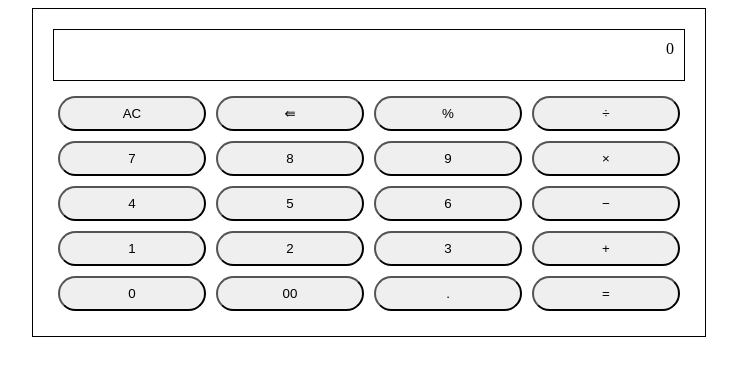
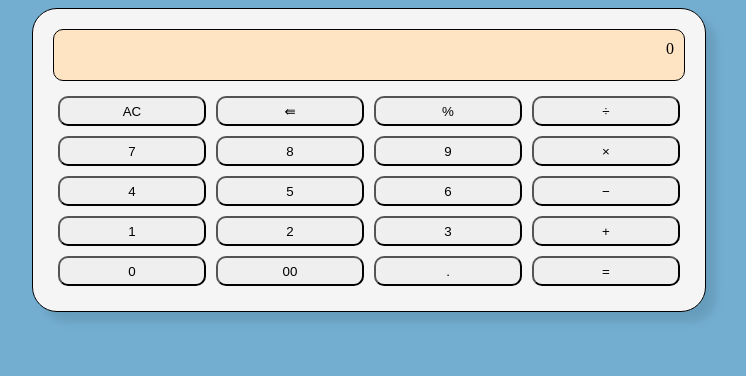
Before and after one commit to raghuvardhan/calculator, a plain HTML site: page index.html in a window 1280 px wide. Shown: the whole page, without its empty margins (271-1017 px from the left). Drawn offline with Linux system fonts and the light colour scheme.

Commit message:
update styles

```diff
--- a/style.css
+++ b/style.css
@@ -1,6 +1,6 @@
 body{
     height: 100%;
-
+    background-color: rgb(115, 174, 209);
 }
 
 .calculator {
@@ -9,13 +9,18 @@ body{
     width: 50%;
     align-items: center;
     margin: auto;
+    border-radius: 25px;
+    box-shadow: 10px 10px 10px rgba(0, 0, 0, 0.1);
+    background-color: whitesmoke;
 }
 
 .screen {
     border: 1px solid black;
     text-align: right;
+    background-color: bisque;
     padding: 10px;
     height: 30px;
+    border-radius: 10px;
 }
 
 .buttons{
@@ -31,7 +36,7 @@ body{
 }
 
 .button {
-    height: 35px;
+    height: 30px;
     margin: 5px;
-    border-radius: 30px;
+    border-radius: 10px;
 }
```
